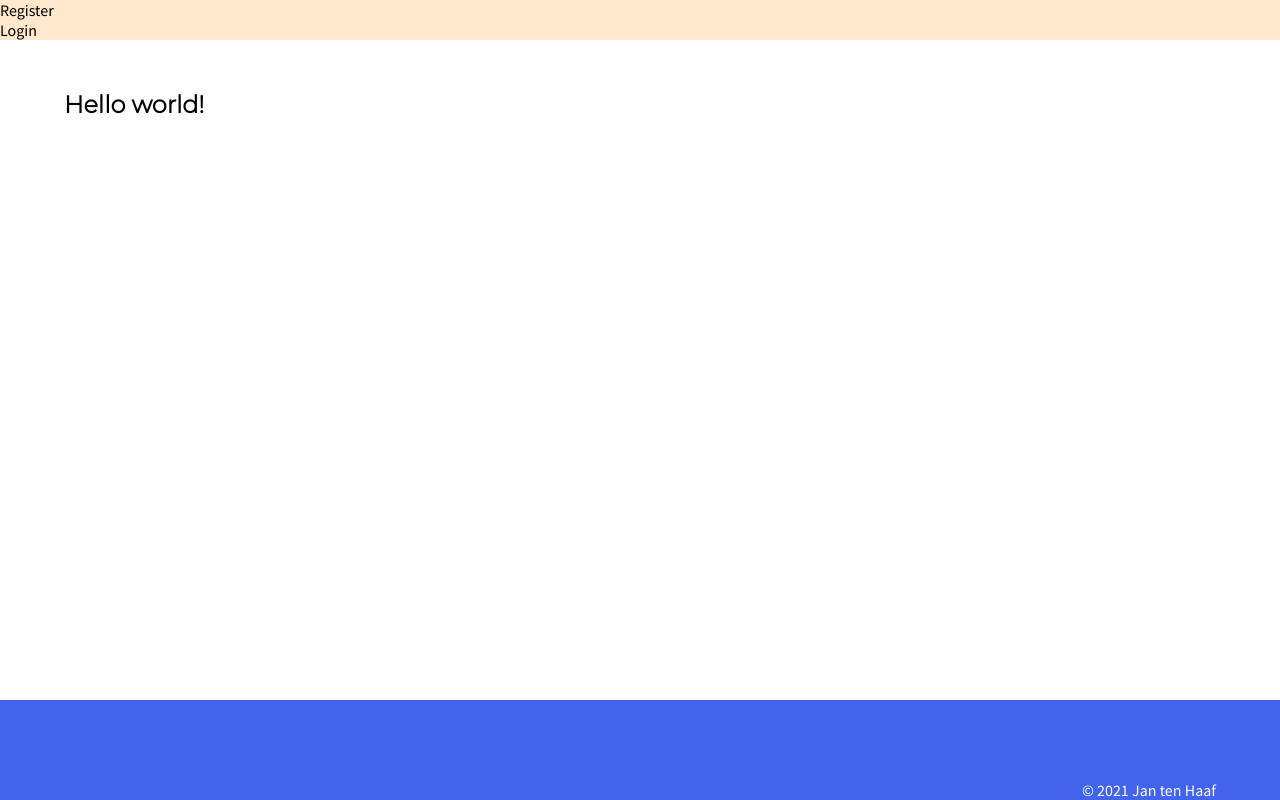
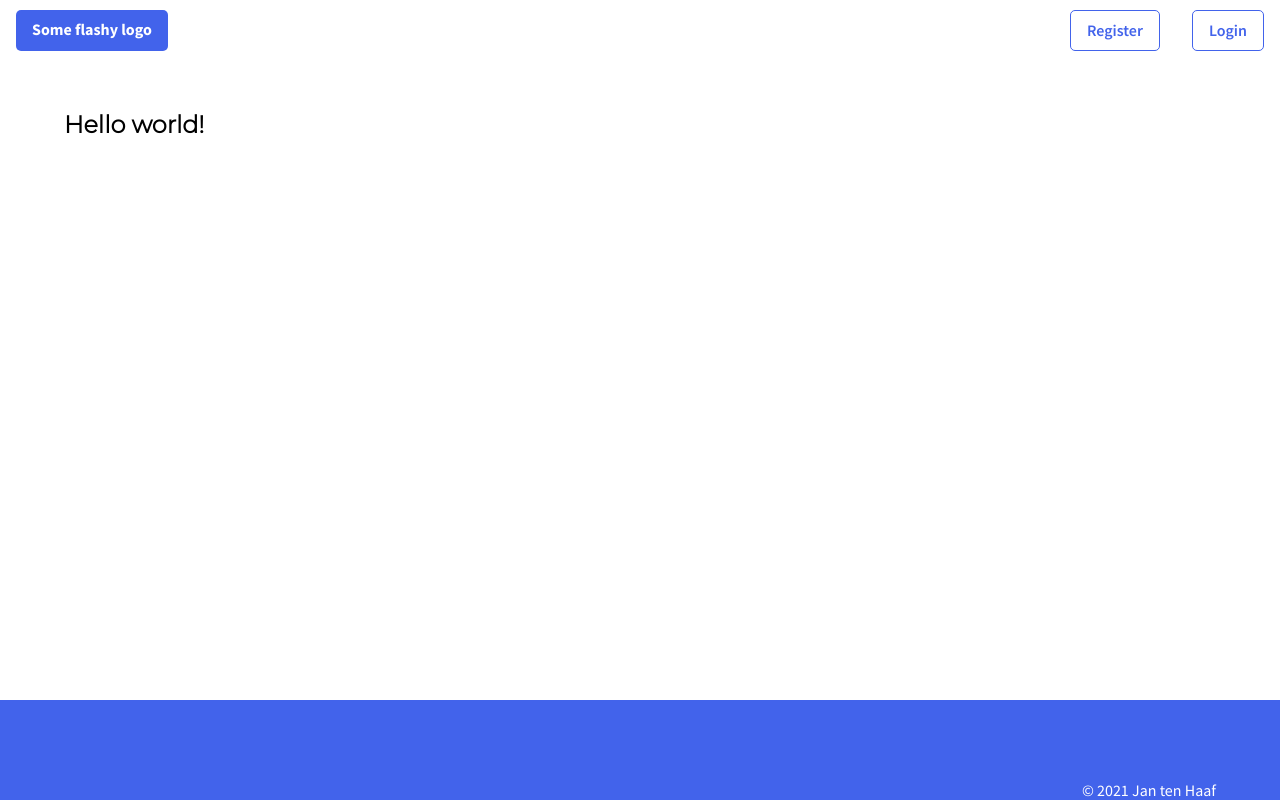
Before and after one commit to janth96/cv-hub-client, a Vue app: page / in a window 1280 px wide. Built offline with nearby package versions, Linux system fonts and the light colour scheme.

Commit message:
Minor style improvements
- Added styling for navbar
- Added transition for navbar

```diff
--- a/src/assets/sass/components.scss
+++ b/src/assets/sass/components.scss
@@ -1,6 +1,43 @@
 .top__bar {
-  // position: absolute;
-  // top: 0;
+  display: flex;
+  flex-direction: row;
+  justify-content: space-between;
   width: 100vw;
-  background-color: $oc-orange-1;
+  font-size: 1rem;
+
+  .logo {
+    margin: .6rem 1rem;
+    padding: .6rem 1rem;
+    background: $oc-indigo-7;
+    color: white;
+    font-family: "Source-Sans-Pro-Bold";
+    border-radius: 5px;
+  }
+
+  .auth__nav {
+    display: flex;
+    flex-direction: row;
+    justify-content: center;
+    align-items: center;
+
+    a {
+      font-family: "Source-Sans-Pro-SemiBold";
+      margin: .6rem 1rem;
+      padding: .6rem 1rem;
+      // background: $oc-indigo-7;
+      border: 1.5px solid $oc-indigo-7;
+      color: $oc-indigo-7;
+      border-radius: 5px;
+      transition: all .2s ease;
+
+      &.router-link-active {
+        text-decoration: underline;
+      }
+
+      &:hover {
+        background: $oc-indigo-7;
+        color: white;
+      }
+    }
+  }
 }
--- a/src/assets/sass/objects.scss
+++ b/src/assets/sass/objects.scss
@@ -133,3 +133,29 @@
   transform: scale(1.1);
   opacity: 0;
 }
+
+
+// Nav swith after login/logout
+.slide-bottom-to-top-enter-active,
+.slide-bottom-to-top-leave-active {
+  transition: all .2s ease;
+}
+
+.slide-bottom-to-top-enter-to,
+.slide-bottom-to-top-leave-from {
+  margin-top: 0;
+  margin-bottom: 0;
+  opacity: 1;
+}
+
+.slide-bottom-to-top-leave-to {
+  margin-top: -10px;
+  margin-bottom: 10px;
+  opacity: 0;
+}
+
+.slide-bottom-to-top-enter-from {
+  margin-top: 10px;
+  margin-bottom: -10px;
+  opacity: 0;
+}
--- a/src/components/ui/Nav.vue
+++ b/src/components/ui/Nav.vue
@@ -1,14 +1,20 @@
 <template lang="html">
   <nav class="top__bar">
-    <ul v-if="token != null">
-      <li><router-link :to="{ name: 'account' }">Account</router-link></li>
-      <li><router-link :to="{ name: 'home' }">Home</router-link></li>
-      <li><router-link :to="{ name: 'logout' }">Logout</router-link></li>
-    </ul>
-    <ul v-else>
-      <li><router-link :to="{ name: 'register' }">Register</router-link></li>
-      <li><router-link :to="{ name: 'login' }">Login</router-link></li>
-    </ul>
+    <!-- TODO logo -->
+    <!-- Some flashy logo... -->
+    <p class="logo"><router-link :to="{ name: 'home' }">Some flashy logo</router-link></p>
+    <transition name="slide-bottom-to-top" mode="out-in">
+      <div class="auth__nav" v-if="token != null">
+        <router-link :to="{ name: 'account' }">Account</router-link>
+        <router-link :to="{ name: 'logout' }">Logout</router-link>
+      </div>
+      <div class="auth__nav" v-else>
+        <router-link :to="{ name: 'register' }">Register</router-link>
+        <router-link :to="{ name: 'login' }">Login</router-link>
+      </div>
+    </transition>
+    <!-- <transition name="slide-bottom-to-top" mode="out-in"> -->
+    <!-- </transition> -->
   </nav>
 </template>
 
```
